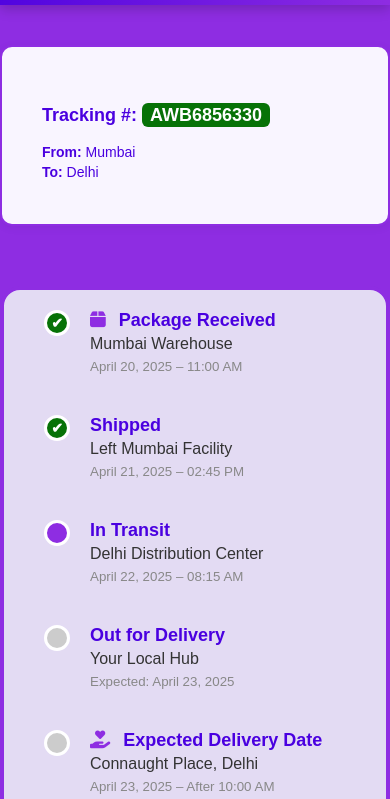
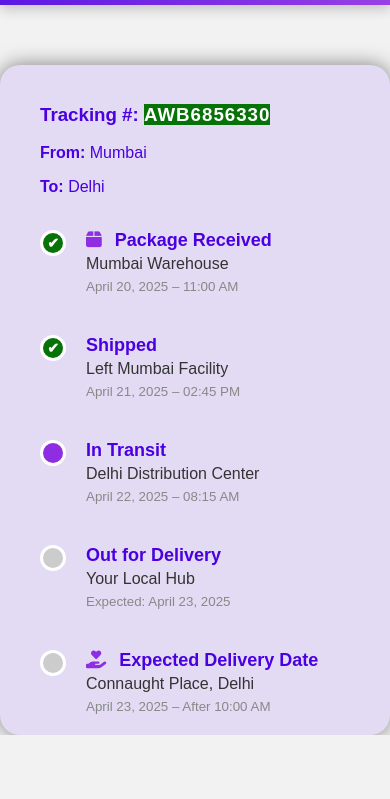
Before and after one commit to RukhsarPathan/Shipnetic-website, a plain HTML site: page tracking-detail.html in a window 390 px wide. Shown: the part 109-908 px from the top of the page. After the commit the page ends 844 px from the top, so only its background shows below. Drawn offline with Linux system fonts and the light colour scheme.

Commit message:
Adjusted responsive margin

```diff
--- a/style.css
+++ b/style.css
@@ -2,9 +2,10 @@
 html, body {
 
     height: 100%;
-    background-color: #8E2DE2;
+    background-color: #f2f2f2;
     margin: 0;
     font-family: sans-serif;
+    overflow-x: hidden;
     }
 
 main {
@@ -38,7 +39,6 @@ backdrop-filter: blur(4px);
 
 .logo-title {
     position: relative;
-    top: 20px;
     margin: 0;
     display: flex;
     align-items: center;
@@ -46,22 +46,24 @@ backdrop-filter: blur(4px);
     font-size: 24px;
   }
 
-
 .hero {
     height: 400px;
     overflow: hidden;
     display: flex;
     justify-content: center;
     align-items: center;
-    background-color: #f2f2f2; /* optional fallback */
+    background-color: #f2f2f2;
+    position: relative;
+    bottom:20px;
   }
-
 
   .hero-img {
     width: 100%;
     height: 100%;
     object-fit: cover;
-    opacity: 70%;
+    opacity: 80%;
+    max-width: 100%;
+
   }
 
   .hero-text {
@@ -89,7 +91,7 @@ backdrop-filter: blur(4px);
         max-width: 800px;
         padding: 80px 40px;
         background-color:#f9f5ff;
-        border: 2px solid #f9f5ff;
+        border: 1px solid #f9f5ff;
         border-radius: 10px;
         text-align: center;
         box-shadow: 0 0 20px rgba(0,0,0,0.1);
@@ -98,35 +100,19 @@ backdrop-filter: blur(4px);
         font-family: sans-serif;
 
       }
-      .tracking-summary {
-        max-width: 800px;
-        margin: 40px auto 10px;
-        padding: 40px;
-        background-color: #f9f5ff;
-        border: 2px solid #8E2DE2;
-        border-radius: 12px;
-        color: #4A00E0;
-        box-shadow: 0 2px 10px rgba(0,0,0,0.05);
-        font-family: sans-serif;
+      .tracking-timeline h3 span {
+        background-color: rgb(7, 114, 7);
+        color:white;
+        letter-spacing:1px;
+
       }
-
-      .tracking-summary h3 {
-        margin: 20px, 0, 40px;
-        font-size: 18px;
-      }
-
-      .tracking-summary p {
-        margin: 4px 0;
-        font-size: 14px;
-      }
-
 
 .tracking-summary span {
   font-weight: bold;
   background-color: rgb(7, 114, 7);
   color: white;
   padding: 2px 8px;
-  border-radius: 6px;
+  /* border-radius: 6px; */
 }
 
 
@@ -211,9 +197,11 @@ backdrop-filter: blur(4px);
     max-width: 800px;
     margin: 60px auto;
     padding: 20px 20px 20px 40px;
-    border: 4px solid #8E2DE2;
+    /* border: 2px solid #8E2DE2; */
     border-radius: 20px;
     position: relative;
+    box-shadow: 0 0 20px rgb(126, 125, 125);
+
 
   }
 
@@ -383,5 +371,8 @@ backdrop-filter: blur(4px);
     .navigation a:hover {
       text-decoration: underline;
     }
+    .hero-img {
+    object-fit:
+    }
 
     }
--- a/tracking-detail.html
+++ b/tracking-detail.html
@@ -27,13 +27,12 @@
       </div>
 
               <main>
-                <div class="tracking-summary">
+
+                <div class="tracking-timeline">
                     <h3>Tracking #: <span>AWB6856330</span></h3>
                     <p><strong>From:</strong> Mumbai</p>
                     <p><strong>To:</strong> Delhi</p>
-                  </div>
-
-                <div class="tracking-timeline">
+                    <br>
                   <div class="step completed">
                     <div class="dot"><span>✔</span></div>
                     <div class="content">
```
